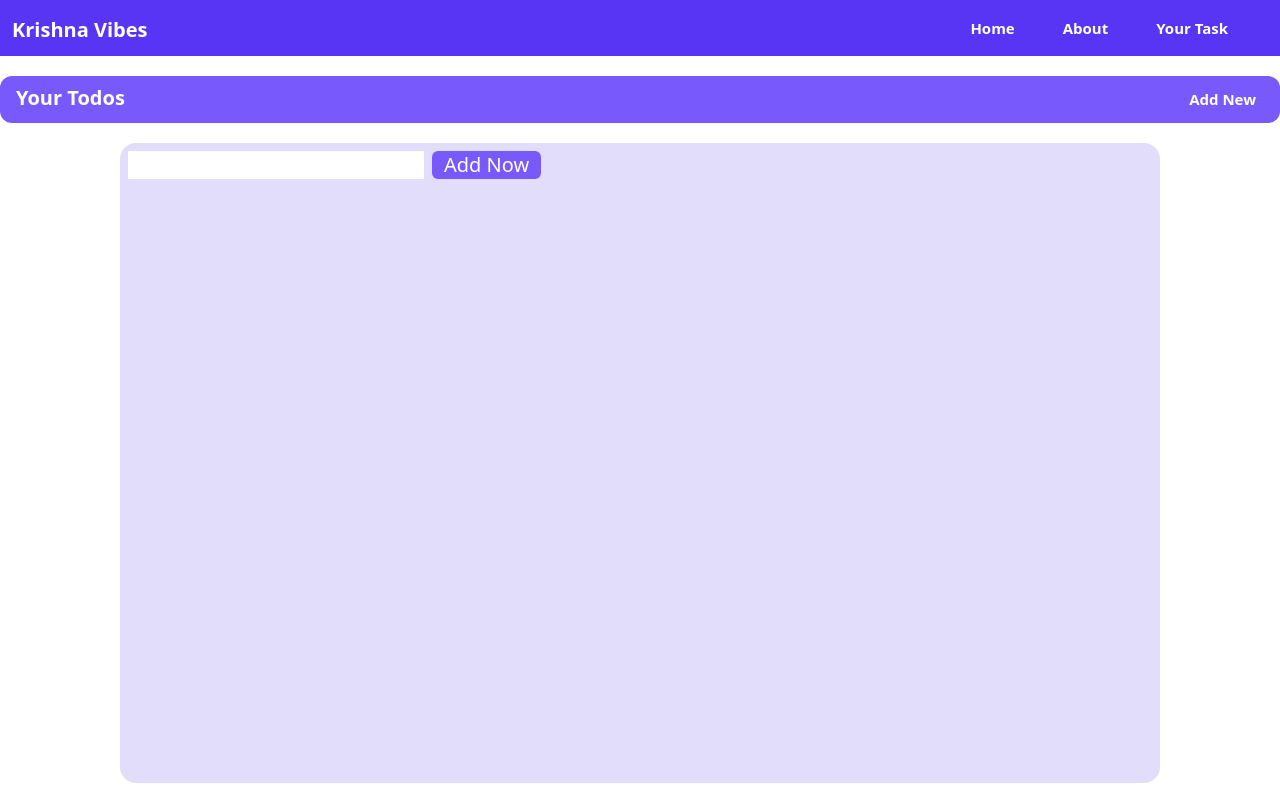
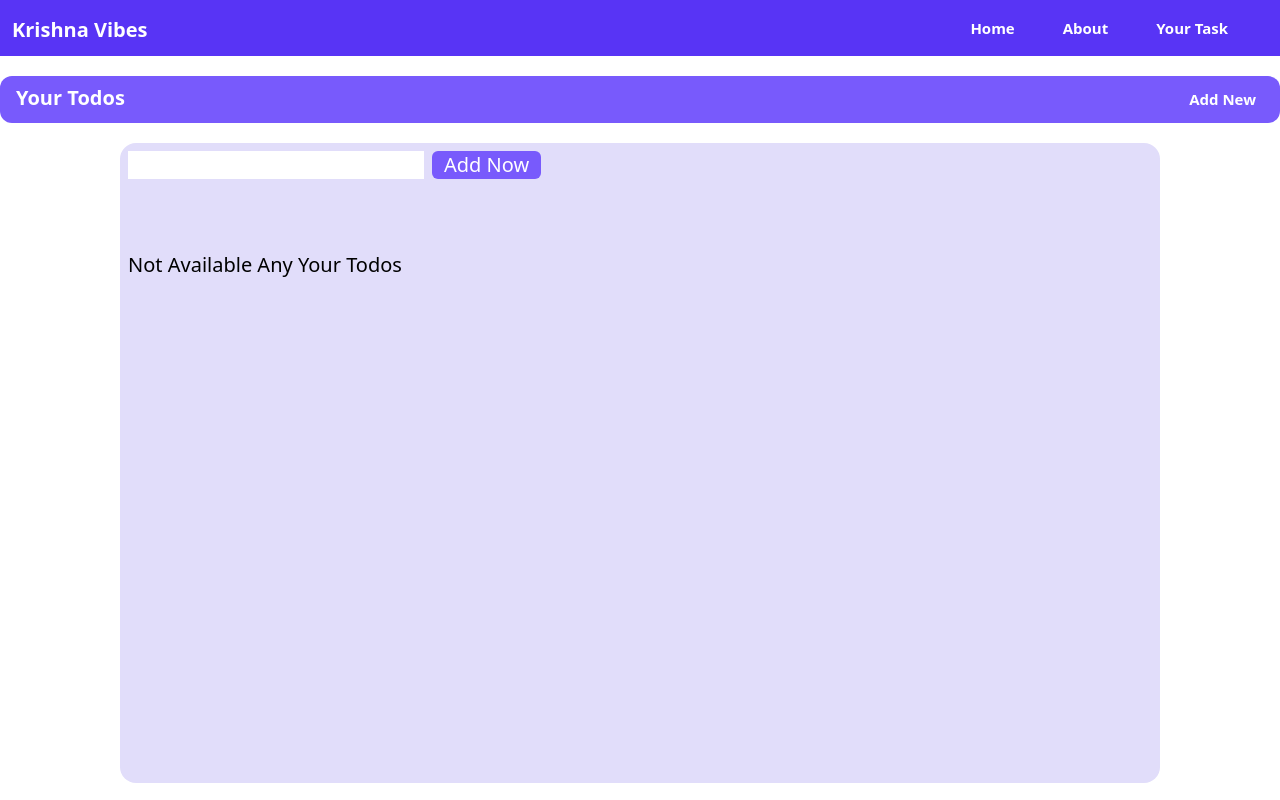
Before and after one commit to Vinaybosamiya/todo_list, a React (Vite) app in the folder TodoList/: page / in a window 1280 px wide. Built offline with nearby package versions, Linux system fonts and the light colour scheme.

Commit message:
Update App.jsx

```diff
--- a/TodoList/src/App.jsx
+++ b/TodoList/src/App.jsx
@@ -74,8 +74,8 @@ function App() {
 
         {/* show dynamically todos */}
         {/* start for dynamically show  */}
+        {Todos.length === 0 && <h1 className='my-20'>Not Available Any Your Todos</h1>}
         {Todos.map(item => {
-
 
           return (
           <div key={item.id} className="btn h-10 my-4 hover:bg-white-b flex justify-between border-2  items-center rounded-2xl relative top-4">
```
